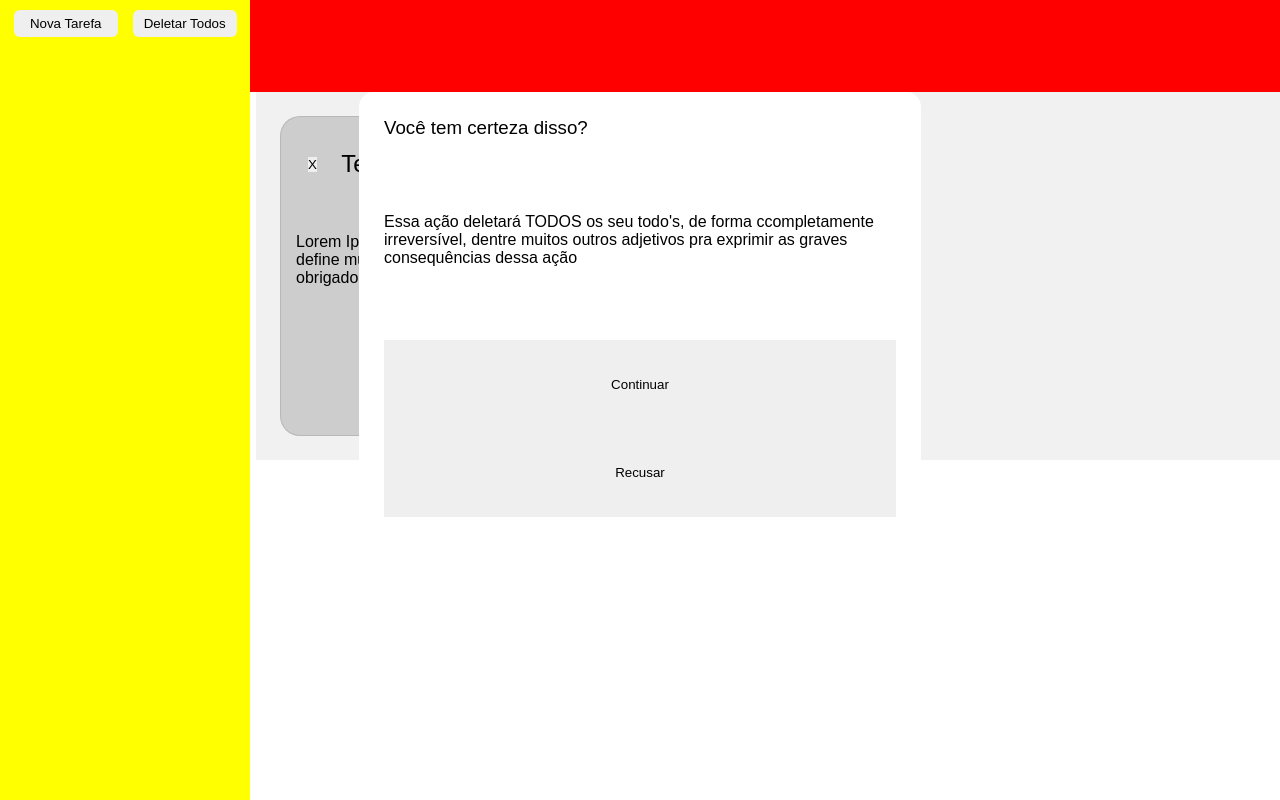
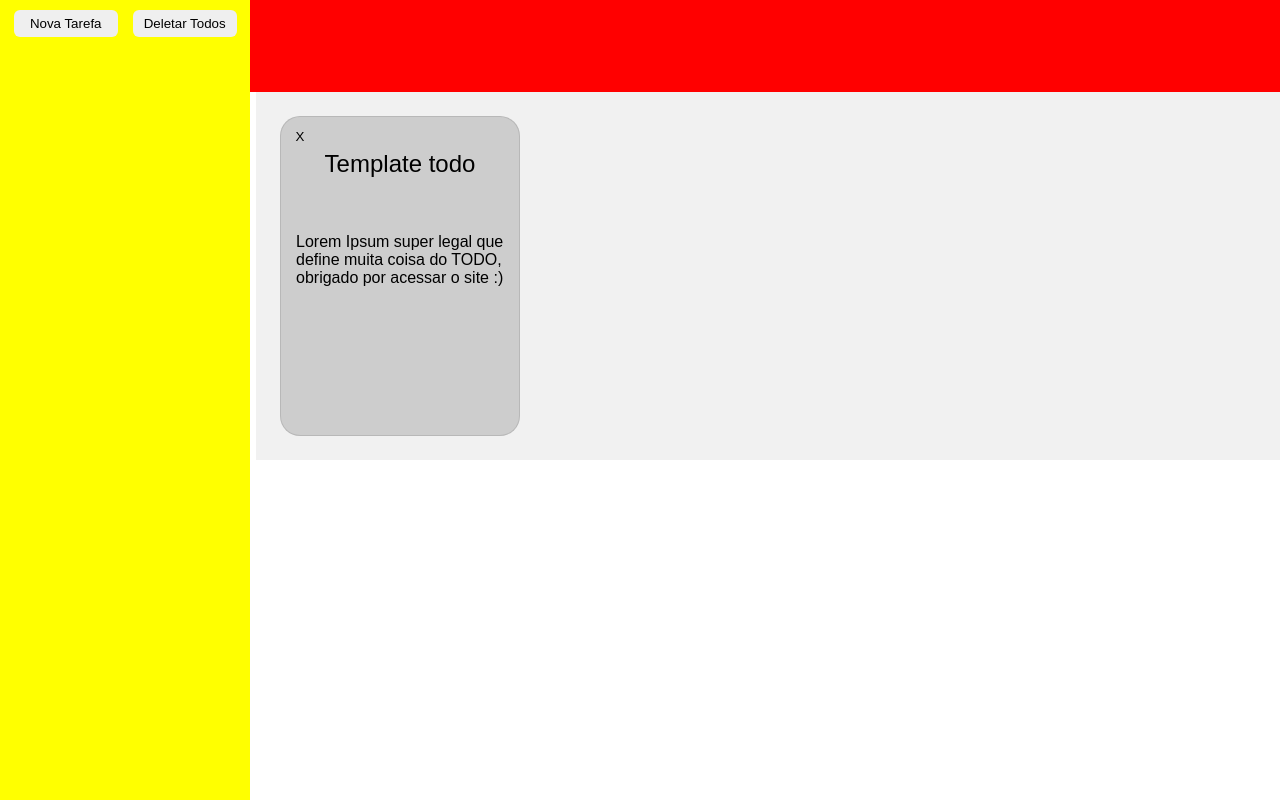
Before and after one commit to DaviLimS/flying-todo-list, a website built with webpack: page src/template.html in a window 1280 px wide. Built offline with nearby package versions, Linux system fonts and the light colour scheme; a web font is replaced by a local one.

Commit message:
feat(style): improve the card delete button style
remove the background and positioned it on the card

```diff
--- a/src/style.css
+++ b/src/style.css
@@ -139,7 +139,7 @@ body {
     min-height: 4em;
 }
 
-#alert-modal {
+#alert-modal:open {
     justify-self: center;
     display: grid;
     padding: 25px;
@@ -159,6 +159,16 @@ body {
     border-radius: 20px;
     padding: 15px;
     margin: 1.5rem;
+}
+
+.deleteButton {
+    position: absolute;
+    margin-bottom: 3.5rem;
+    margin-right: 12.5rem;
+    background: none;
+}
+.deleteButton:hover {
+    cursor: pointer;
 }
 
 .cardTitle {
```
